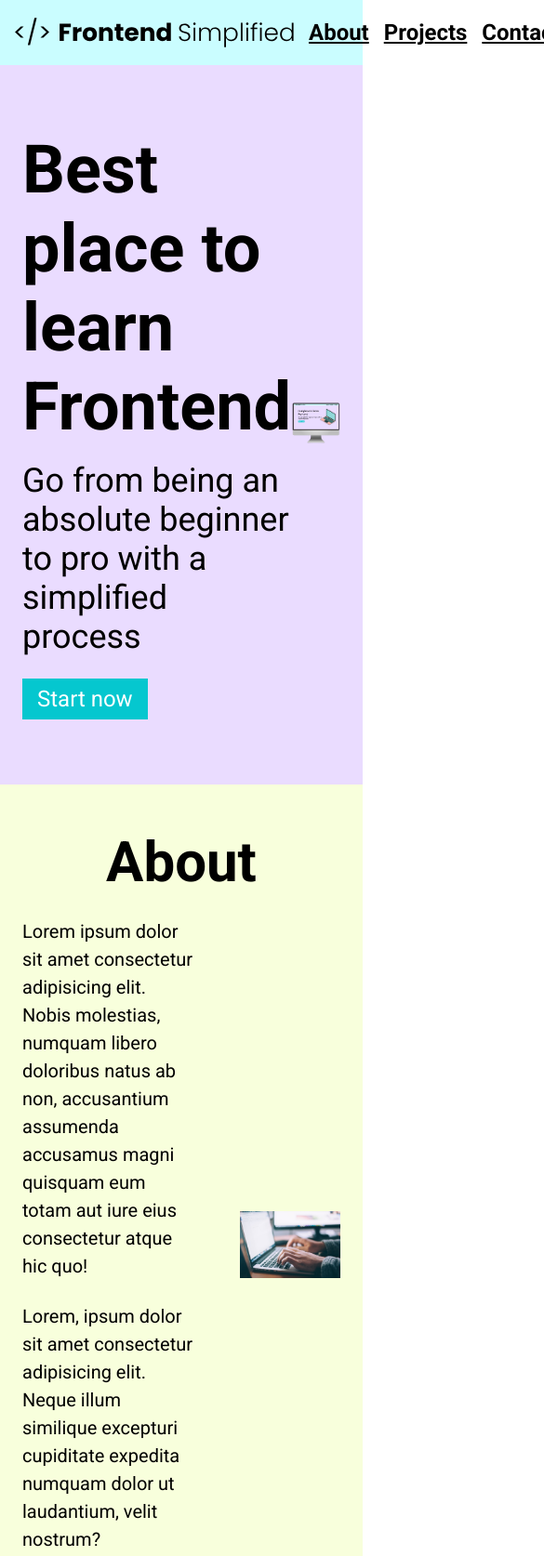
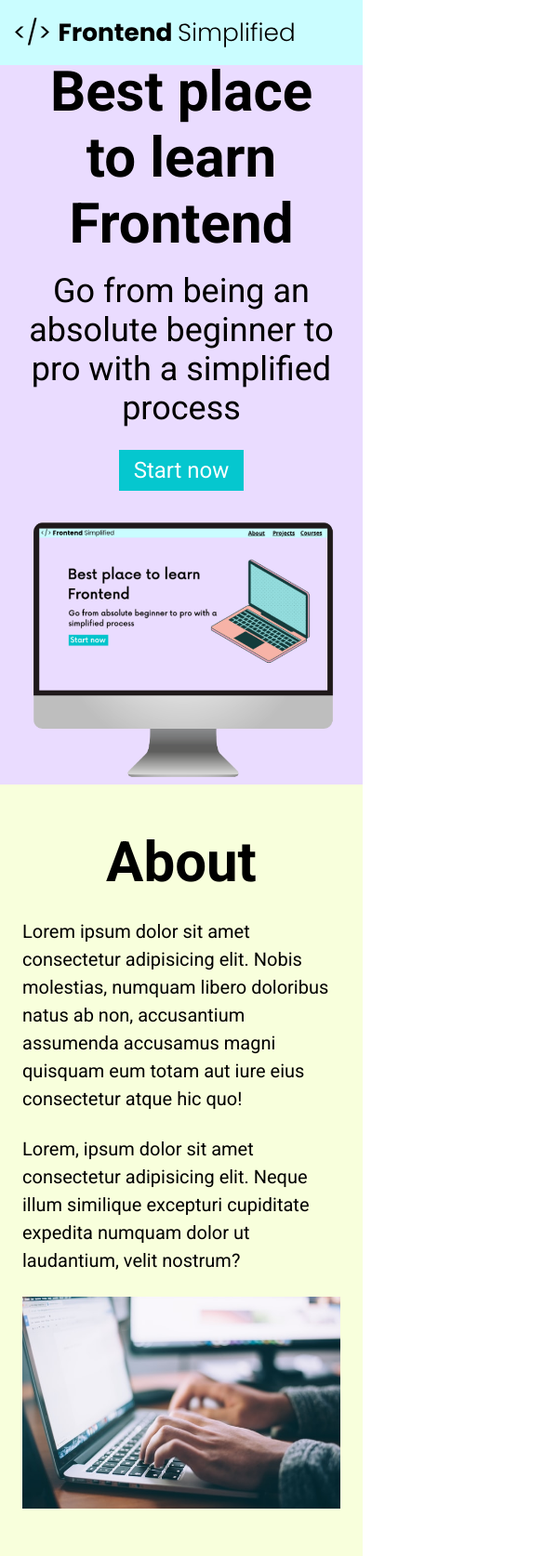
Before and after one commit to kevinzhxng/HTML-Mini-Project, a plain HTML site: page index.html in a window 390 px wide. Shown: the top 1674 px of the page at 93% size, 585 px wide, since content can reach past the window. Drawn offline with Linux system fonts and the light colour scheme.

Commit message:
added media queries and now available on mobile devices

```diff
--- a/index.html
+++ b/index.html
@@ -18,13 +18,13 @@
       </nav>
       <header>
         <div class="row">
-          <div>
+          <div class = "home-description">
             <h1>Best place to learn Frontend</h1>
             <p class="subheader">
               Go from being an absolute beginner to pro with a simplified
               process
             </p>
-            <button>Start now</button>
+            <button class = "button-description">Start now</button>
           </div>
           <figure>
             <img src="./assets/laptop.png" alt="Home page image" />
--- a/style.css
+++ b/style.css
@@ -1,10 +1,10 @@
-@import url('https://fonts.googleapis.com/css2?family=Roboto:ital,wght@0,100;0,300;0,400;0,500;0,700;0,900;1,100;1,300;1,400;1,500;1,700;1,900&display=swap');
+@import url("https://fonts.googleapis.com/css2?family=Roboto:ital,wght@0,100;0,300;0,400;0,500;0,700;0,900;1,100;1,300;1,400;1,500;1,700;1,900&display=swap");
 
 * {
   box-sizing: border-box;
   padding: 0;
   margin: 0;
-    font-family: 'Roboto', sans-serif;
+  font-family: "Roboto", sans-serif;
 }
 
 nav {
@@ -77,7 +77,10 @@ li {
 
 */
 
-#about, #discord, #contact, footer {
+#about,
+#discord,
+#contact,
+footer {
   padding: 48px 0px;
 }
 
@@ -89,7 +92,6 @@ h2 {
   font-size: 60px;
   text-align: center;
   margin-bottom: 24px;
-
 }
 
 .section-description {
@@ -144,12 +146,14 @@ form {
   margin: 0 auto;
   display: flex;
   flex-direction: column;
+  padding: 0 24px;
 }
 
-input, textarea {
+input,
+textarea {
   margin-bottom: 24px;
   font-size: 20px;
-    padding: 6px 12px
+  padding: 6px 12px;
 }
 
 /*
@@ -177,3 +181,70 @@ footer {
 .footer-link {
   padding: 0px 16px;
 }
+
+/* SMALL PHONES, TABLETS, AND LARGE SMARTPHONES*/
+@media (max-width: 728px) {
+  /*if scereen is anyting under 728, do this, if over dont do this*/
+  .row {
+    flex-direction: column;
+  }
+
+  .home-description {
+    margin-bottom: 24px;
+    display: flex;
+    flex-direction: column;
+    align-items: center;
+  }
+
+  h1 {
+    text-align: center;
+    font-size: 60px;
+  }
+
+  .subheader {
+    text-align: center;
+  }
+
+  .button-description {
+    max-width: 240px;
+
+  }
+
+  ul {
+    display: none;
+  }
+
+  .section-description {
+    flex-direction: column;
+  }
+
+  .about-text {
+    width: 100%;
+  }
+
+  .about-image {
+    width: 100%;
+  }
+
+  #discord .section-description {
+    flex-direction: column-reverse;
+  }
+
+  .footer {
+    padding: 48px 24px
+  }
+
+  .footer-logo {
+    width: 360px;
+  }
+
+  .footer-link {
+    padding: 0 4px;
+    font-size: 18px;
+  }
+
+  .footer-links {
+    margin-bottom: 24px;
+  }
+
+}
```
Lines whose indentation alone changed are shown as unchanged.
